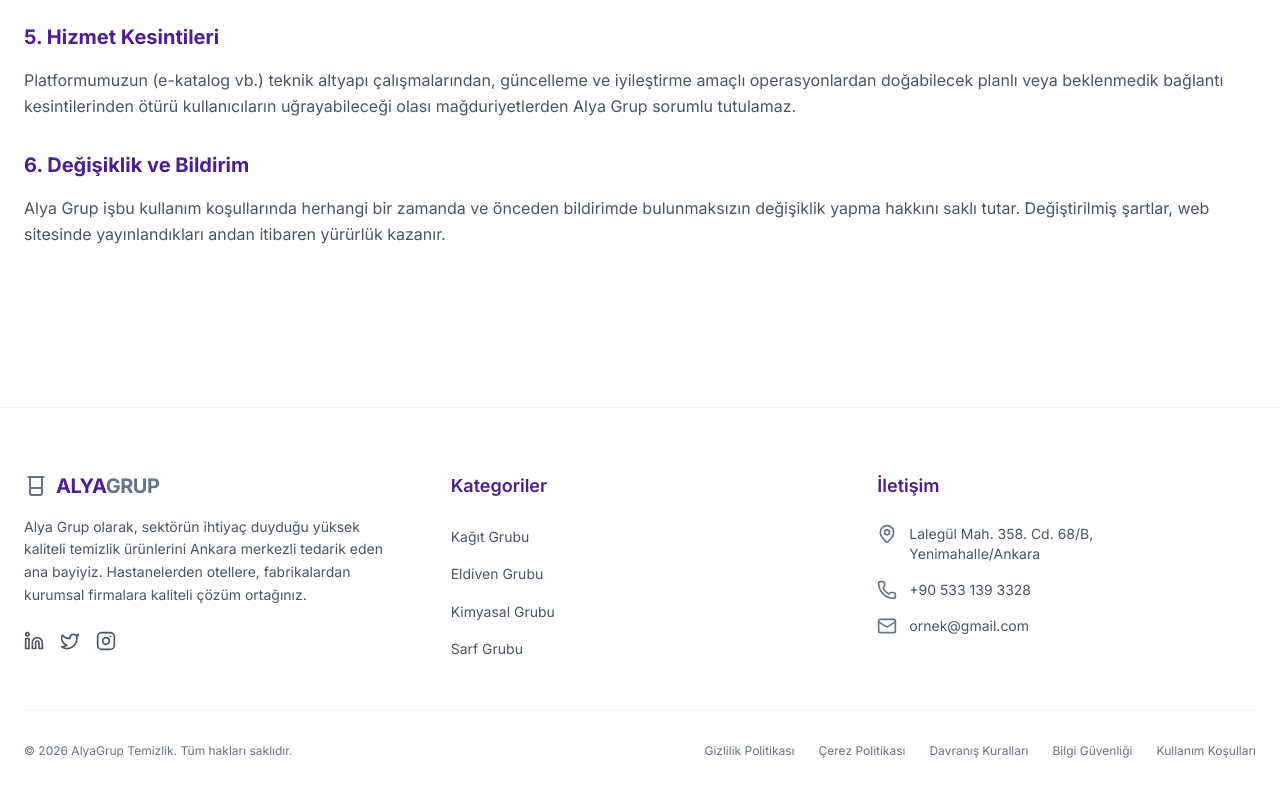
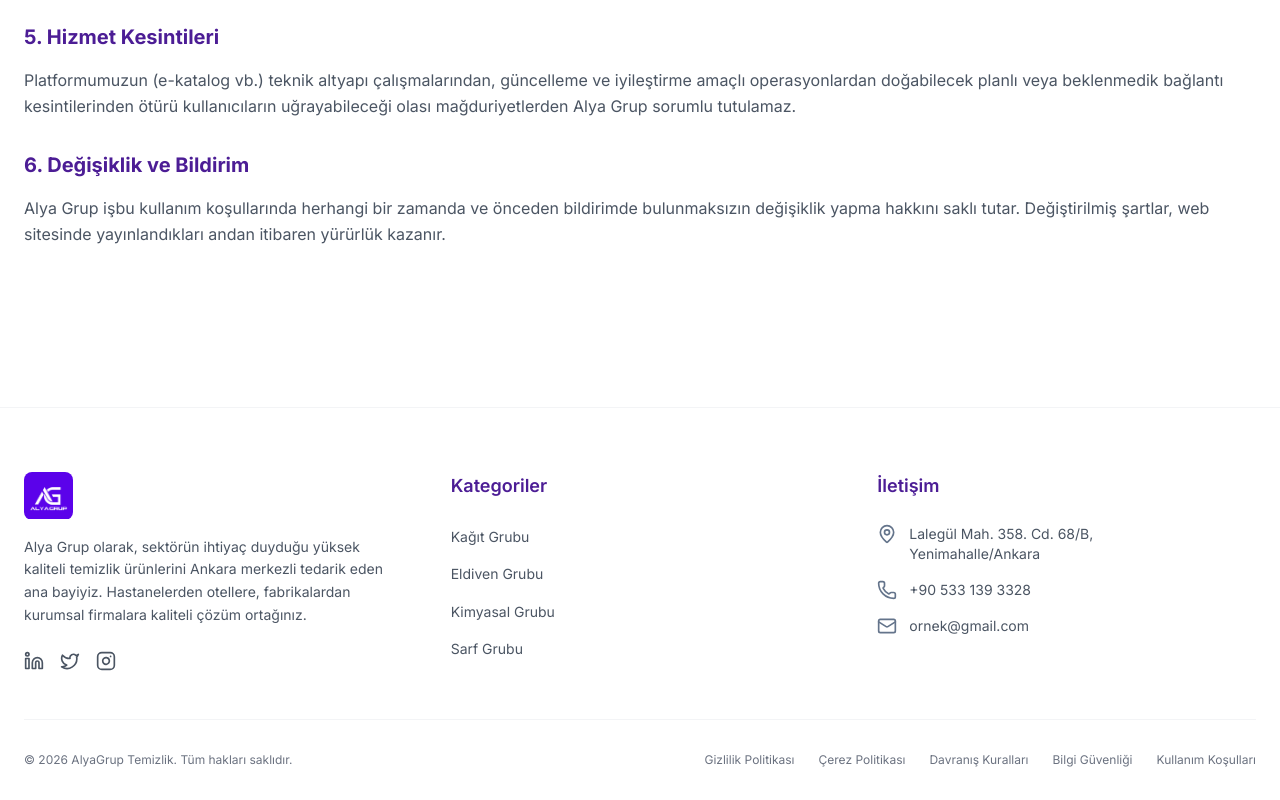
Before and after one commit to MiraiMizu/AlyaGrupTemizlik-E-Katalog, a React (Vite) app: page /kullanim-kosullari in a window 1280 px wide. Shown: the part 899-1699 px from the top of the page. Built offline with nearby package versions, Linux system fonts and the light colour scheme.

Commit message:
style: replace missing footer logo with square logo and update navbar logo

```diff
--- a/src/components/Footer.jsx
+++ b/src/components/Footer.jsx
@@ -1,6 +1,7 @@
 import React from 'react';
 import { Link } from 'react-router-dom';
-import { Beaker, Mail, Phone, MapPin, Facebook, Twitter, Linkedin, Instagram } from 'lucide-react';
+import { Mail, Phone, MapPin, Facebook, Twitter, Linkedin, Instagram } from 'lucide-react';
+import alyaLogoSmall from '../assets/AlyaGrupLogo.png';
 
 const Footer = () => {
     return (
@@ -10,8 +11,7 @@
                     {/* Brand Info */}
                     <div className="space-y-4">
                         <div className="flex items-center gap-2">
-                            <Beaker className="w-6 h-6 text-secondary" />
-                            <span className="text-xl font-bold tracking-tight">ALYA<span className="text-secondary">GRUP</span></span>
+                            <img src={alyaLogoSmall} alt="Alya Grup" className="h-12 w-auto object-contain" />
                         </div>
                         <p className="text-gray-600 text-sm leading-relaxed">
                             Alya Grup olarak, sektörün ihtiyaç duyduğu yüksek kaliteli temizlik ürünlerini Ankara merkezli tedarik eden ana bayiyiz. Hastanelerden otellere, fabrikalardan kurumsal firmalara kaliteli çözüm ortağınız.
--- a/src/components/Navbar.jsx
+++ b/src/components/Navbar.jsx
@@ -1,7 +1,7 @@
 import React, { useState } from 'react';
 import { Link, NavLink } from 'react-router-dom';
-import { Menu, X, Search } from 'lucide-react';
-import alyaLogo from '../assets/AlyaGrupLogo.png';
+import { Menu, X } from 'lucide-react';
+import alyaLogo from '../assets/NewLogo.png';
 
 const Navbar = () => {
   const [isOpen, setIsOpen] = useState(false);
```
Also changed, not shown: src/assets/NewLogo.png (added).
